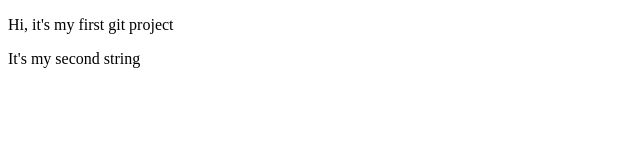
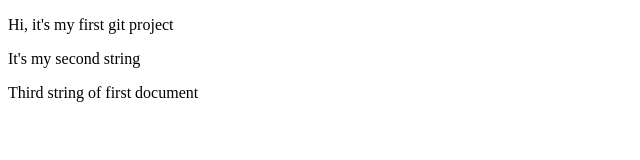
Before and after one commit to PetrSubb/petrprojects, a plain HTML site: page index.html in a window 1280 px wide. Shown: the whole page, without its empty margins (0-640 px from the left). Drawn offline with Linux system fonts and the light colour scheme.

Commit message:
Третья строка второго документа

```diff
--- a/index.html
+++ b/index.html
@@ -7,5 +7,6 @@
 <body>
     <p>Hi, it's my first git project</p>
     <p>It's my second string</p>
+    <p>Third string of first document</p>
 </body>
 </html>
```
